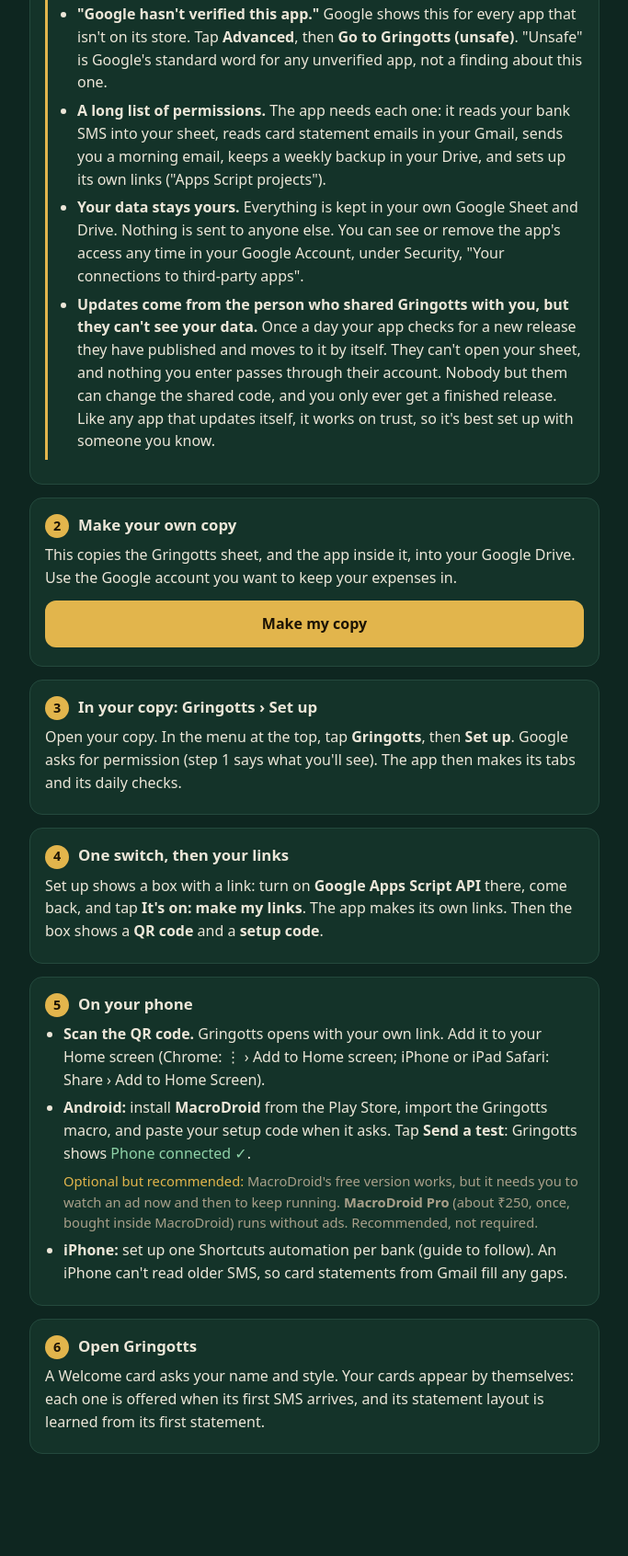
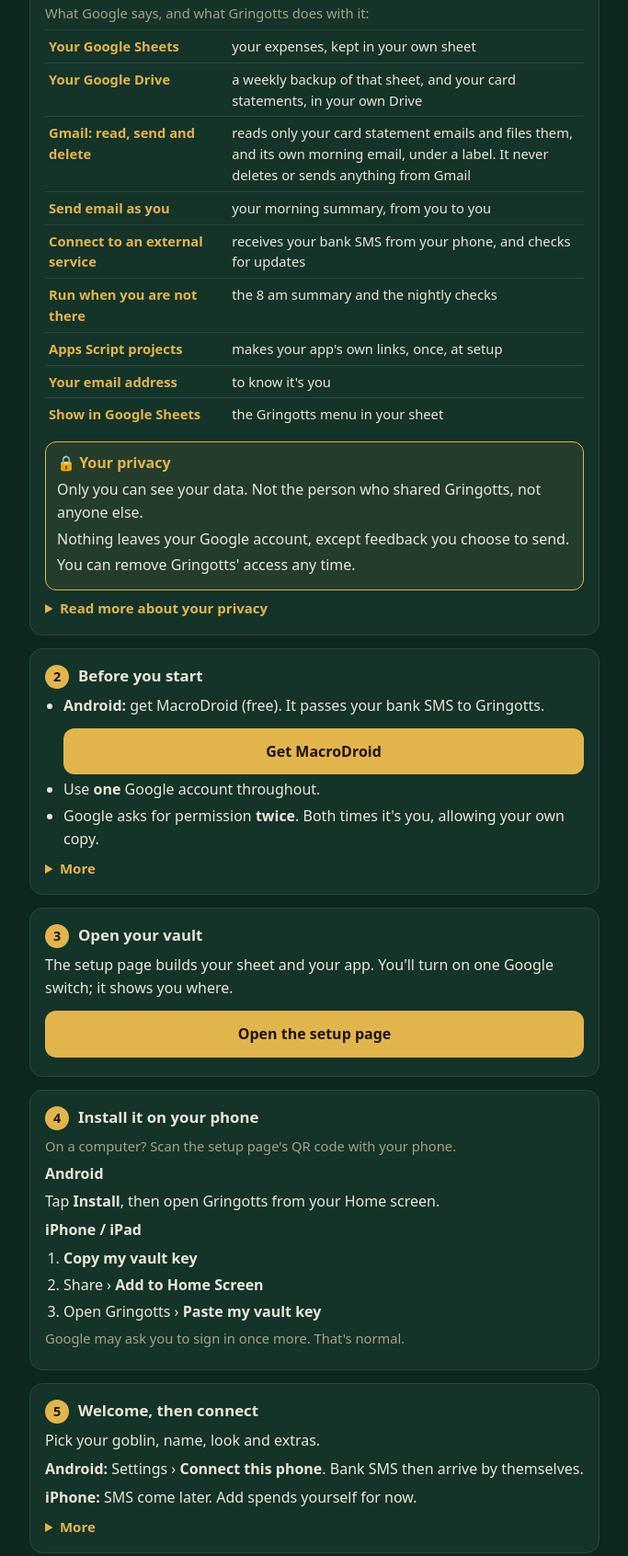
Before and after one commit to Raag0511/gringotts, a plain HTML site: page setup.html in a window 1280 px wide. Shown: the part 377-2069 px from the top of the page at 92% size, without its empty margins (298-981 px from the left). Before the commit the page ends 2020 px from the top, so only its background shows below. Drawn offline with Linux system fonts and the light colour scheme.

Commit message:
Library release 8; Get Gringotts page: shorter, permissions and privacy

```diff
--- a/release.json
+++ b/release.json
@@ -1,9 +1,9 @@
 {
-  "app": "7.40.2",
+  "app": "7.40.3",
   "published": "2026-11-22",
   "library": {
     "id": "1CF8u-RoFvJJdlVo9Dg20JbdMMiWlRh5vXvMVtNuxUDaAPKRc6qYTp8IW",
-    "version": 7
+    "version": 8
   },
   "wrapper": "// Gringotts — your own copy (v7.40). All the app's code is the shared Gringotts library (\"G\"). This file hands the\n// library this copy's own settings, memory, lock and timers on every run, so nothing of yours is ever mixed with\n// anyone else's, and nobody else can see it. Please don't edit: updates replace this file.\n\nfunction host_() {\n  return { props: PropertiesService.getScriptProperties(), cache: CacheService.getScriptCache(), lock: LockService.getScriptLock(), app: ScriptApp };\n}\nfunction run_(name, args) { G.useHost(host_()); return G[name].apply(null, args || []); }\n\n// the web app (the page and the phone's SMS) and the page's calls\nfunction doGet(e) { return run_('doGet', [e]); }\nfunction doPost(e) { return run_('doPost', [e]); }\nfunction api(name, args) { return run_('api', [name, args]); }\n\n// the sheet\nfunction onOpen(e) { run_('onOpen', [e]); }\nfunction onEdit(e) { if (e && e.range) run_('onEdit', [e]); }\nfunction menuSetUp() { run_('menuSetUp', []); }\nfunction menuFinish() { run_('menuFinish', []); }\nfunction setupFinish() { return run_('setupFinish', []); }   // the Set up dialog's button\n\n// the timers the app sets up (they hand nothing back: a page can call any function in this file)\nfunction healthCheck(e) { run_('healthCheck', [e]); }\nfunction weeklyBackup(e) { run_('weeklyBackup', [e]); }\nfunction statementScan(e) { run_('statementScan', [e]); }\nfunction warmScreens(e) { run_('warmScreens', [e]); }\n",
   "scopes": [
@@ -18,6 +18,6 @@
     "https://www.googleapis.com/auth/script.projects",
     "https://www.googleapis.com/auth/script.deployments"
   ],
-  "notes": "Daily update by the setup app",
+  "notes": "Welcome next step per phone",
   "feedback": "https://docs.google.com/forms/d/e/1FAIpQLSd0S0HzpxCynk5vcIi48ZagBJt-wOVo_V4IUu5iKpgUf2Na5w/viewform?usp=pp_url&entry.117928420=TYPE&entry.1109037=TEXT&entry.1634512070=VERSION"
 }
--- a/setup.html
+++ b/setup.html
@@ -25,6 +25,11 @@
   .btn { display: block; text-align: center; background: var(--gold); color: #1d1405; font-weight: 700; text-decoration: none; border-radius: 12px; padding: 13px; margin: 12px 0 4px; }
   .muted { color: var(--muted); font-size: .92rem; }
   .cost { color: var(--gold); }
+  [hidden] { display: none !important; }
+  .short { padding-left: 20px; margin: 4px 0; } .short li { margin: 4px 0; }
+  .perm { width: 100%; border-collapse: collapse; font-size: .92rem; margin: 6px 0 4px; } .perm td { padding: 6px 4px; border-top: 1px solid var(--line); vertical-align: top; } .perm td:first-child { color: var(--gold); font-weight: 700; width: 34%; }
+  .priv { border: 1px solid var(--gold); border-radius: 12px; padding: 10px 12px; margin: 12px 0 4px; background: rgba(226,181,76,.07); } .priv p { margin: 4px 0; } .priv b { color: var(--gold); }
+  details { margin-top: 8px; color: var(--muted); font-size: .94rem; } summary { color: var(--gold); cursor: pointer; font-weight: 700; } details ul { padding-left: 20px; }
   .ok { color: var(--ok); }
   a { color: var(--gold); }
 </style>
@@ -34,57 +39,96 @@
   <img src="logo-still.svg" alt="" width="64" height="64" style="display:block;margin:0 auto">
   <h1>GRINGOTTS</h1>
   <p class="goblins">Goblins at work</p>
-  <p class="lead">Your own expense tracker, running in your own Google account. Free, about 10 minutes, once.</p>
+  <p class="lead">Your own expense tracker, in your own Google account.<br>Free · about 10 minutes · once.</p>
 
   <div class="step">
-    <h2><span class="n">1</span>Before you start: Google will warn you, and that's expected</h2>
-    <div class="why">
-      <p>Gringotts is a small app that runs inside <b>your own</b> Google account. It isn't on Google's app store, so Google shows warnings for it. Here is what you'll see, and why it's fine:</p>
+    <h2><span class="n">1</span>Google will warn you. That's fine.</h2>
+    <p>"Google hasn't verified this app" → tap <b>Advanced</b> › <b>Go to Gringotts</b>.</p>
+    <p style="margin-top:12px"><b>Then Google lists permissions. Some sound alarming. Here's what each is for.</b></p>
+    <p class="muted">What Google says, and what Gringotts does with it:</p>
+    <table class="perm">
+      <tr><td>Your Google Sheets</td><td>your expenses, kept in your own sheet</td></tr>
+      <tr><td>Your Google Drive</td><td>a weekly backup of that sheet, and your card statements, in your own Drive</td></tr>
+      <tr><td>Gmail: read, send and delete</td><td>reads only your card statement emails and files them, and its own morning email, under a label. It never deletes or sends anything from Gmail</td></tr>
+      <tr><td>Send email as you</td><td>your morning summary, from you to you</td></tr>
+      <tr><td>Connect to an external service</td><td>receives your bank SMS from your phone, and checks for updates</td></tr>
+      <tr><td>Run when you are not there</td><td>the 8 am summary and the nightly checks</td></tr>
+      <tr><td>Apps Script projects</td><td>makes your app's own links, once, at setup</td></tr>
+      <tr><td>Your email address</td><td>to know it's you</td></tr>
+      <tr><td>Show in Google Sheets</td><td>the Gringotts menu in your sheet</td></tr>
+    </table>
+    <div class="priv">
+      <b>🔒 Your privacy</b>
+      <p>Only you can see your data. Not the person who shared Gringotts, not anyone else.</p>
+      <p>Nothing leaves your Google account, except feedback you choose to send.</p>
+      <p>You can remove Gringotts' access any time.</p>
+    </div>
+    <details><summary>Read more about your privacy</summary>
       <ul>
-        <li><b>"Google hasn't verified this app."</b> Google shows this for every app that isn't on its store. Tap <b>Advanced</b>, then <b>Go to Gringotts (unsafe)</b>. "Unsafe" is Google's standard word for any unverified app, not a finding about this one.</li>
-        <li><b>A long list of permissions.</b> The app needs each one: it reads your bank SMS into your sheet, reads card statement emails in your Gmail, sends you a morning email, keeps a weekly backup in your Drive, and sets up its own links ("Apps Script projects").</li>
-        <li><b>Your data stays yours.</b> Everything is kept in your own Google Sheet and Drive. Nothing is sent to anyone else. You can see or remove the app's access any time in your Google Account, under Security, "Your connections to third-party apps".</li>
-        <li><b>Updates come from the person who shared Gringotts with you, but they can't see your data.</b> Once a day your app checks for a new release they have published and moves to it by itself. They can't open your sheet, and nothing you enter passes through their account. Nobody but them can change the shared code, and you only ever get a finished release. Like any app that updates itself, it works on trust, so it's best set up with someone you know.</li>
+        <li><b>The warning:</b> Google shows it for every app that isn't on its store. "Unsafe" is Google's standard word for any unverified app, not a finding about this one.</li>
+        <li><b>Your data:</b> everything is kept in your own Google Sheet and Drive. Nothing is sent to anyone else. To see or remove the app's access: Google Account › Security › "Your connections to third-party apps".</li>
+        <li><b>Updates:</b> they come from the person who shared Gringotts with you, but they can't see your data. Once a day your app moves to their latest release by itself. They can't open your sheet, and nothing you enter passes through their account. Like any app that updates itself, it works on trust, so set it up with someone you know.</li>
       </ul>
-    </div>
+    </details>
   </div>
 
   <div class="step">
-    <h2><span class="n">2</span>Make your own copy</h2>
-    <p>This copies the Gringotts sheet, and the app inside it, into your Google Drive. Use the Google account you want to keep your expenses in.</p>
-    <!-- shortcut: the copy link is added once the template sheet exists (plan Step 2); until then this button is hidden -->
-    <a class="btn" id="copy" href="#" hidden>Make my copy</a>
-    <p class="muted" id="nocopy">The copy link is being prepared. Ask the person who shared Gringotts for it.</p>
+    <h2><span class="n">2</span>Before you start</h2>
+    <ul class="short">
+      <li class="os-android os-computer"><b>Android:</b> get MacroDroid (free). It passes your bank SMS to Gringotts.
+        <a class="btn" href="https://play.google.com/store/apps/details?id=com.arlosoft.macrodroid">Get MacroDroid</a></li>
+      <li>Use <b>one</b> Google account throughout.</li>
+      <li>Google asks for permission <b>twice</b>. Both times it's you, allowing your own copy.</li>
+    </ul>
+    <details><summary>More</summary>
+      <p>Signed in to more than one Google account? Open this page in the account that will own your vault, or in a private / Incognito window with just that account.</p>
+    </details>
   </div>
 
   <div class="step">
-    <h2><span class="n">3</span>In your copy: Gringotts › Set up</h2>
-    <p>Open your copy. In the menu at the top, tap <b>Gringotts</b>, then <b>Set up</b>. Google asks for permission (step 1 says what you'll see). The app then makes its tabs and its daily checks.</p>
+    <h2><span class="n">3</span>Open your vault</h2>
+    <p>The setup page builds your sheet and your app. You'll turn on one Google switch; it shows you where.</p>
+    <a class="btn" id="copy" href="#" hidden>Open the setup page</a>
+    <p class="muted" id="nocopy">The setup link is being prepared. Ask the person who shared Gringotts for it.</p>
   </div>
 
   <div class="step">
-    <h2><span class="n">4</span>One switch, then your links</h2>
-    <p>Set up shows a box with a link: turn on <b>Google Apps Script API</b> there, come back, and tap <b>It's on: make my links</b>. The app makes its own links. Then the box shows a <b>QR code</b> and a <b>setup code</b>.</p>
+    <h2><span class="n">4</span>Install it on your phone</h2>
+    <p class="os-computer muted">On a computer? Scan the setup page's QR code with your phone.</p>
+    <div class="os-android os-computer">
+      <p class="os-computer"><b>Android</b></p>
+      <p>Tap <b>Install</b>, then open Gringotts from your Home screen.</p>
+    </div>
+    <div class="os-apple os-computer">
+      <p class="os-computer"><b>iPhone / iPad</b></p>
+      <ol class="short">
+        <li><b>Copy my vault key</b></li>
+        <li>Share › <b>Add to Home Screen</b></li>
+        <li>Open Gringotts › <b>Paste my vault key</b></li>
+      </ol>
+    </div>
+    <p class="muted">Google may ask you to sign in once more. That's normal.</p>
   </div>
 
   <div class="step">
-    <h2><span class="n">5</span>On your phone</h2>
-    <ul>
-      <li><b>Scan the QR code.</b> Gringotts opens with your own link. Add it to your Home screen (Chrome: ⋮ › Add to Home screen; iPhone or iPad Safari: Share › Add to Home Screen).</li>
-      <li><b>Android:</b> install <b>MacroDroid</b> from the Play Store, import the Gringotts macro, and paste your setup code when it asks. Tap <b>Send a test</b>: Gringotts shows <span class="ok">Phone connected ✓</span>.
-        <p class="muted"><span class="cost">Optional but recommended:</span> MacroDroid's free version works, but it needs you to watch an ad now and then to keep running. <b>MacroDroid Pro</b> (about ₹250, once, bought inside MacroDroid) runs without ads. Recommended, not required.</p></li>
-      <li><b>iPhone:</b> set up one Shortcuts automation per bank (guide to follow). An iPhone can't read older SMS, so card statements from Gmail fill any gaps.</li>
-    </ul>
-  </div>
-
-  <div class="step">
-    <h2><span class="n">6</span>Open Gringotts</h2>
-    <p>A Welcome card asks your name and style. Your cards appear by themselves: each one is offered when its first SMS arrives, and its statement layout is learned from its first statement.</p>
+    <h2><span class="n">5</span>Welcome, then connect</h2>
+    <p>Pick your goblin, name, look and extras.</p>
+    <p class="os-android os-computer"><b>Android:</b> Settings › <b>Connect this phone</b>. Bank SMS then arrive by themselves.</p>
+    <p class="os-apple os-computer"><b>iPhone:</b> SMS come later. Add spends yourself for now.</p>
+    <details><summary>More</summary>
+      <p class="os-android os-computer">Connect: add the three Gringotts macros to MacroDroid, tap Connect and pick MacroDroid. A notification says <span class="ok">Gringotts connected</span>. <span class="cost">Optional:</span> MacroDroid Pro (about ₹250, once) runs without ads.</p>
+      <p class="os-apple os-computer">On iPhone, card statements from Gmail fill in what you don't add.</p>
+      <p>Your cards appear by themselves: each is offered when its first SMS arrives, and its statement layout is learned from its first statement.</p>
+    </details>
   </div>
 </main>
 <script>
   // the copy link, once the template sheet exists: https://docs.google.com/spreadsheets/d/<template id>/copy
   var COPY = 'https://script.google.com/macros/s/AKfycbylqZjNsmsRlFrWLCu5nkRYg7QLjvVl6FaPutkLKedGYXqcZV6FQM7Ezc2Gyd0UipxN/exec';
+  // only the steps for this device: Android, iPhone/iPad (an iPad says it's a Mac), or a computer (both)
+  var ua = navigator.userAgent, apple = /iPhone|iPad|iPod/i.test(ua) || (navigator.maxTouchPoints > 1 && /Mac/.test(navigator.platform || '')),
+    os = /Android/i.test(ua) ? 'android' : apple ? 'apple' : 'computer';
+  Array.prototype.forEach.call(document.querySelectorAll('[class*="os-"]'), function (e) { if (!e.classList.contains('os-' + os)) e.hidden = true; });
   if (COPY) { var c = document.getElementById('copy'); c.href = COPY; c.hidden = false; document.getElementById('nocopy').hidden = true; }
 </script>
 </body>
```
